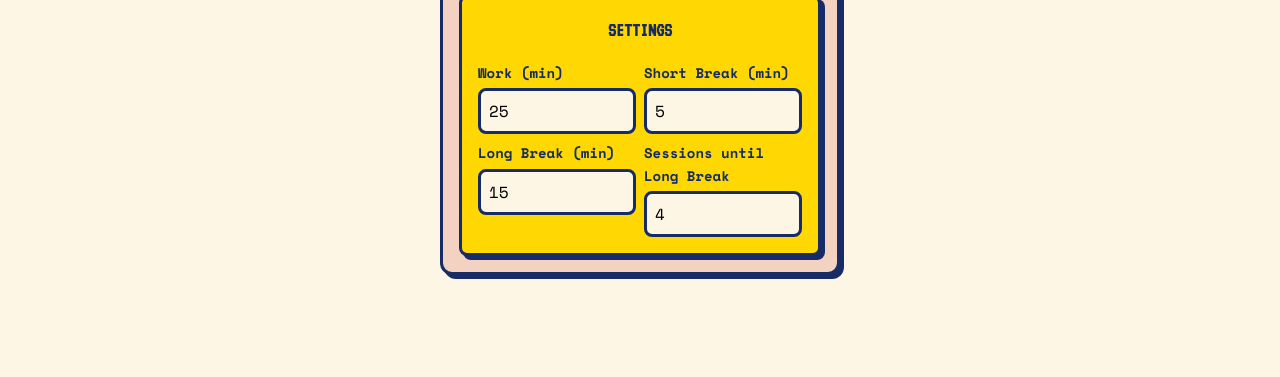
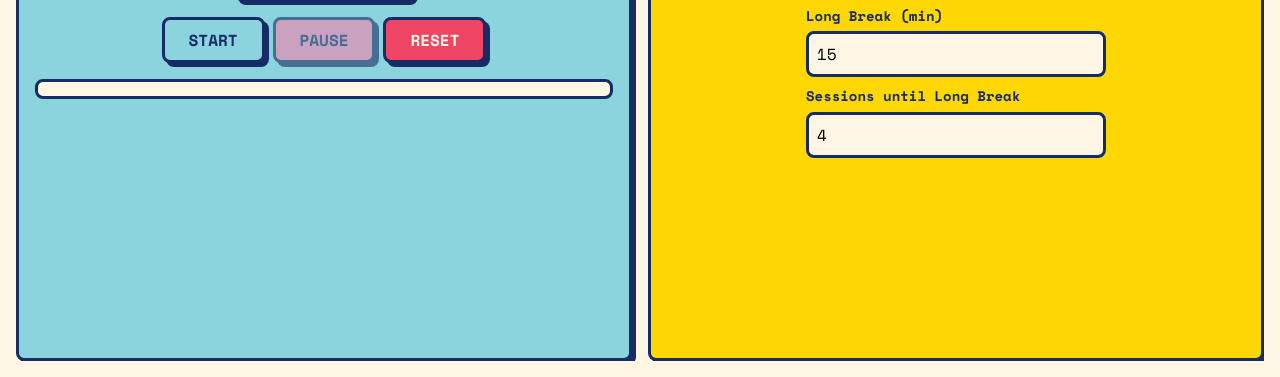
Before and after one commit to handikatriarlan/pomodorooooo, a website built with Vite: page index.html in a window 1280 px wide. Shown: the part 423-800 px from the top of the page. Built offline with nearby package versions, Linux system fonts and the light colour scheme.

Commit message:
feat(ui): implement split view for timer and settings

```diff
--- a/src/style/style.css
+++ b/src/style/style.css
@@ -50,48 +50,63 @@
   padding: 0;
 }
 
+html,
 body {
+  height: 100%;
+  overflow: hidden;
   font-family: var(--font-body);
   background-color: var(--color-bg);
   color: var(--color-text);
   line-height: 1.6;
-  min-height: 100vh;
-  display: flex;
-  align-items: center;
-  justify-content: center;
 }
+
+/* Remove body flex centering if it exists */
+/* body { display: flex; align-items: center; justify-content: center; } */
 
 .app {
   width: 100%;
-  max-width: 400px;
-  aspect-ratio: 1;
-  padding: var(--space-md);
+  height: 100%;
   display: flex;
   flex-direction: column;
-  background-color: var(--color-tertiary);
-  border: var(--border-width) solid var(--color-border);
-  border-radius: var(--border-radius-md);
-  box-shadow: var(--shadow-offset) var(--shadow-offset) 0 var(--color-border);
-  position: relative;
+  padding: var(--space-md);
+  overflow: hidden;
+  /* Remove border/shadow for edge-to-edge */
+  /* border: ...; box-shadow: ...; */
 }
 
 .main {
-  flex: 1;
+  flex: 1; /* Take remaining vertical space */
+  display: flex;
+  flex-direction: row; /* Arrange children side-by-side */
+  gap: var(--space-md);
+  overflow: hidden; /* Prevent overflow within main */
+  height: 100%; /* Ensure main stretches vertically */
+}
+
+.timer-container,
+.settings-container {
+  flex: 1; /* Make both containers share horizontal space equally */
+  padding: var(--space-md);
+  border: var(--border-width) solid var(--color-border);
+  background-color: var(--color-card-bg);
+  border-radius: var(--border-radius-sm);
   display: flex;
   flex-direction: column;
-  justify-content: space-between;
-  gap: var(--space-md);
+  align-items: center; /* Center content horizontally */
+  box-shadow: var(--shadow-offset) var(--shadow-offset) 0 var(--color-border);
+  overflow-y: auto; /* Allow internal scroll if content overflows vertically */
+  height: 100%; /* Make containers fill the height of .main */
+  justify-content: center; /* Center content vertically */
 }
 
 .timer-container {
-  padding: var(--space-md);
-  border: var(--border-width) solid var(--color-border);
   background-color: var(--color-secondary);
-  border-radius: var(--border-radius-sm);
-  display: flex;
-  flex-direction: column;
-  align-items: center;
-  box-shadow: var(--shadow-offset) var(--shadow-offset) 0 var(--color-border);
+  /* justify-content: center; */ /* Re-center vertically if needed */
+}
+
+.settings-container {
+  background-color: var(--color-accent);
+  /* justify-content: center; */ /* Re-center vertically if needed */
 }
 
 .session-label {
@@ -121,6 +136,8 @@ body {
 .controls {
   display: flex;
   gap: var(--space-sm);
+  flex-wrap: wrap; /* Still allow wrapping if container is very narrow */
+  justify-content: center;
 }
 
 .btn {
@@ -182,14 +199,6 @@ body {
   transition: width 1s linear;
 }
 
-.settings-container {
-  padding: var(--space-md);
-  border: var(--border-width) solid var(--color-border);
-  background-color: var(--color-accent);
-  border-radius: var(--border-radius-sm);
-  box-shadow: var(--shadow-offset) var(--shadow-offset) 0 var(--color-border);
-}
-
 .settings-title {
   font-family: var(--font-heading);
   font-size: var(--font-size-lg);
@@ -201,8 +210,11 @@ body {
 
 .settings-grid {
   display: grid;
-  grid-template-columns: 1fr 1fr;
+  grid-template-columns: 1fr; /* Keep settings stacked vertically */
   gap: var(--space-sm);
+  width: 100%;
+  max-width: 300px; /* Adjust max-width as needed */
+  margin: 0 auto;
 }
 
 .setting {
@@ -261,25 +273,5 @@ body {
   color: var(--color-text);
 }
 
-/* Responsive adjustments */
-@media (max-width: 480px) {
-  :root {
-    --font-size-3xl: 2.5rem;
-  }
-
-  .app {
-    max-width: 100%;
-    aspect-ratio: auto;
-    min-height: 100vh;
-  }
-
-  .controls {
-    flex-direction: row;
-    flex-wrap: wrap;
-    justify-content: center;
-  }
-
-  .settings-grid {
-    grid-template-columns: 1fr;
-  }
-}
+/* Remove media queries if they conflict */
+/* @media (...) { ... } */
```
Also changed, not shown: electron/main.js (+9 -7 lines).
